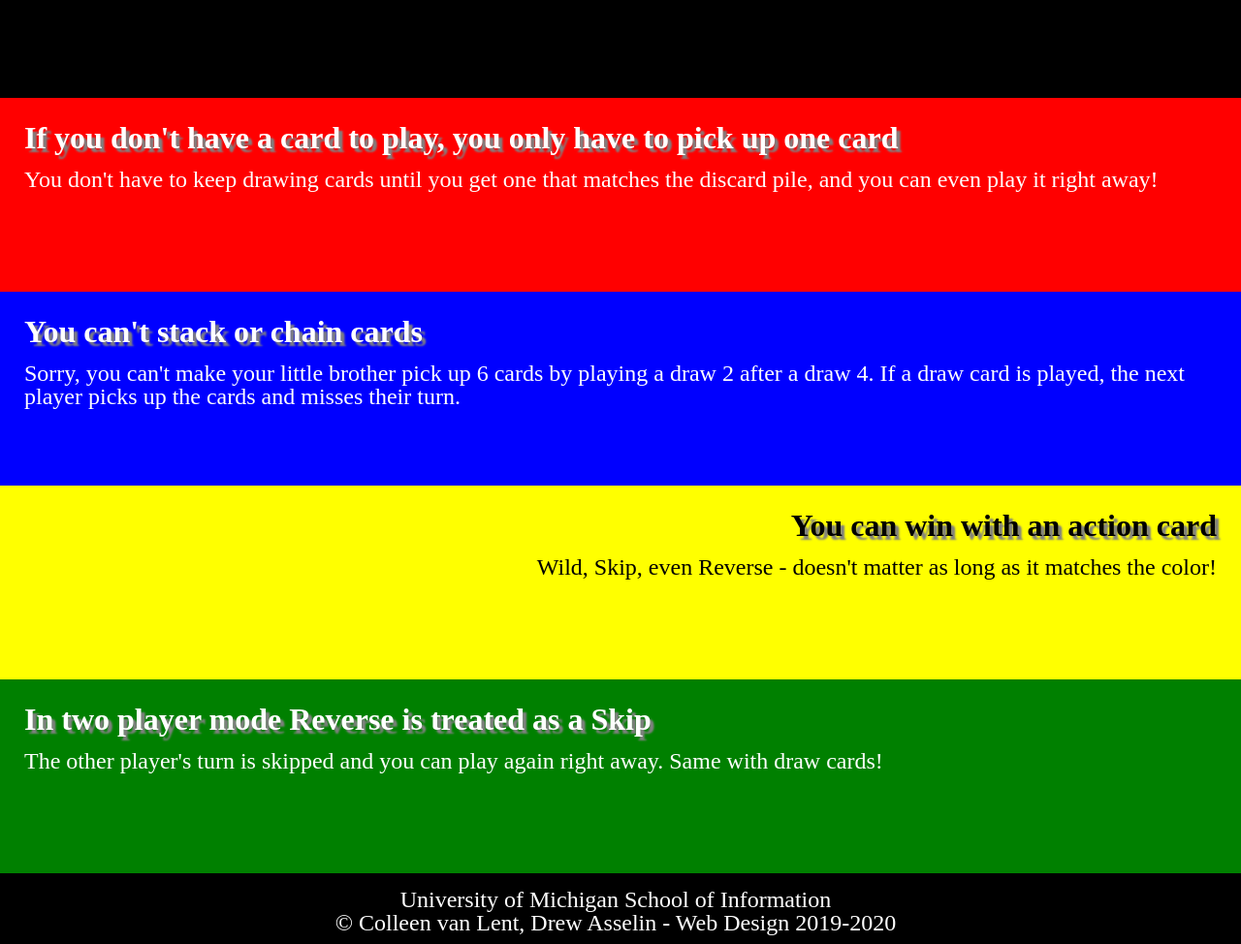
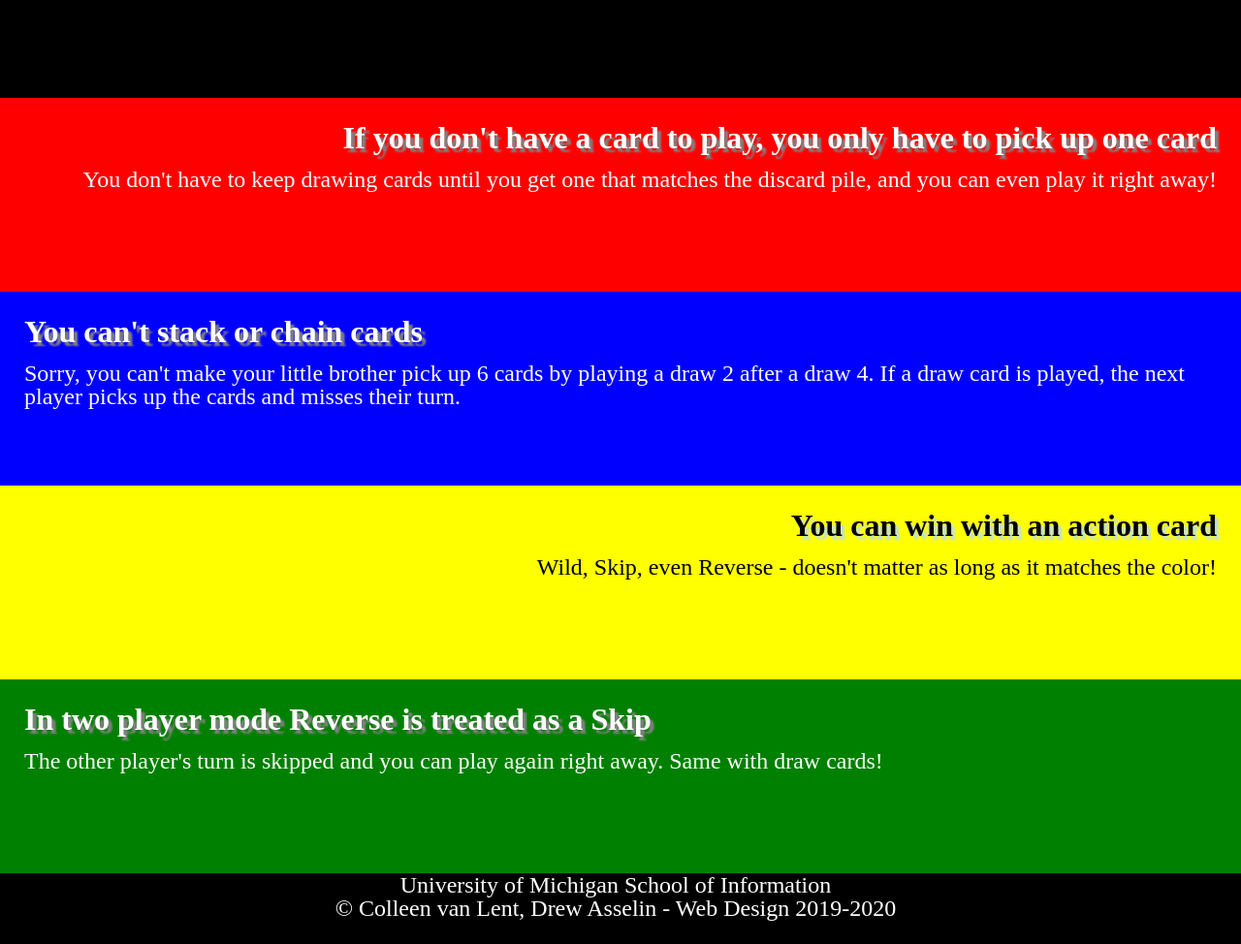
Before and after one commit to nadavaa/homework2-2021, a plain HTML site: page index.html in a window 1280 px wide. Shown: the part 626-1600 px from the top of the page at 97% size. Drawn offline with Linux system fonts and the light colour scheme.

Commit message:
Add files via upload

```diff
--- a/css/style.css
+++ b/css/style.css
@@ -35,7 +35,7 @@ div {
 
 #red {
     background-color: #ff0000;
-    text-align: left;
+    text-align: right;
 }
 
 #blue {
@@ -50,7 +50,7 @@ div {
 }
 
 #yellow h2 {
-    text-shadow: 4px 4px 2px #808080;
+    text-shadow: 4px 4px 2px #c7e2c7;
 }
 
 #green {
@@ -62,5 +62,7 @@ footer p {
     text-align: center;
     padding-bottom: 10px;
     padding-right: 10px;
+    padding-top: 0px;
+    padding-left: 0px;
 
 }
```
